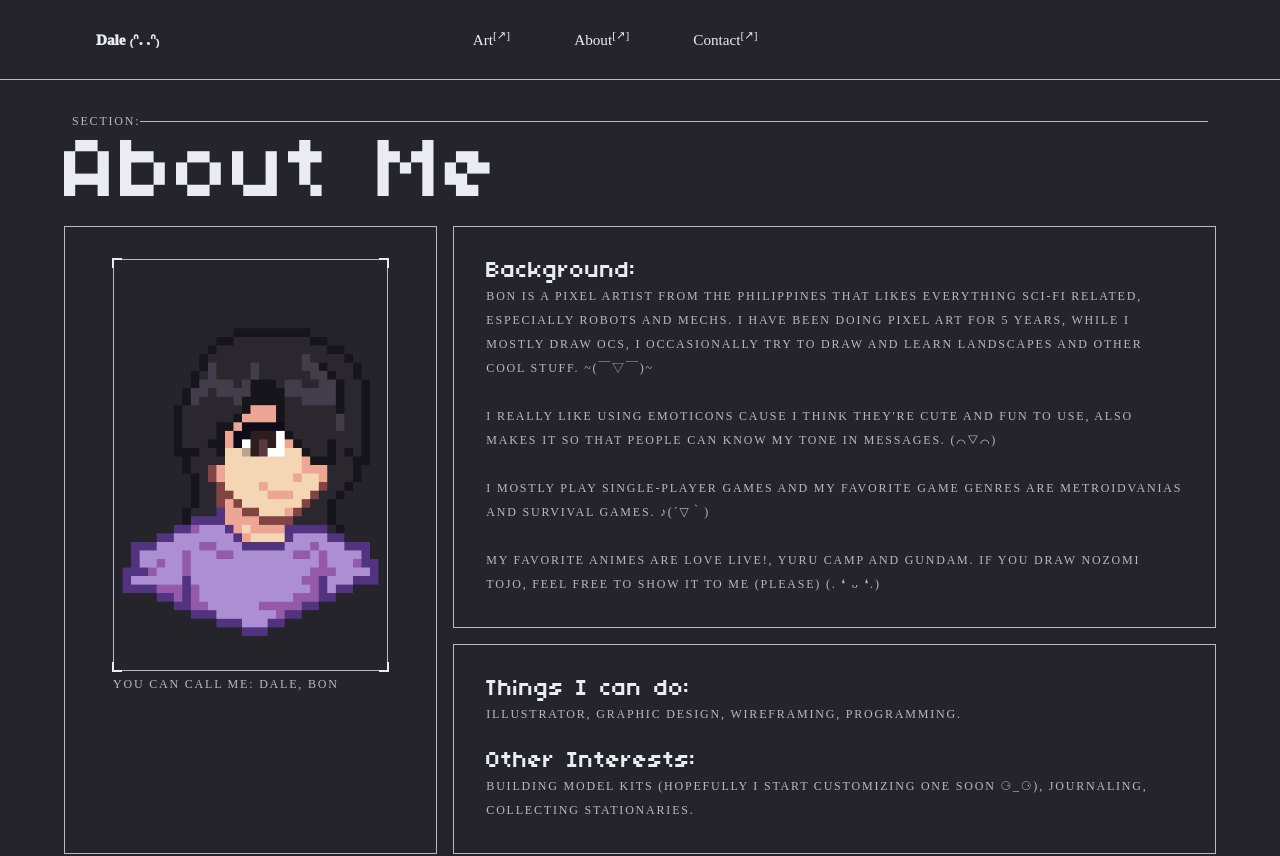
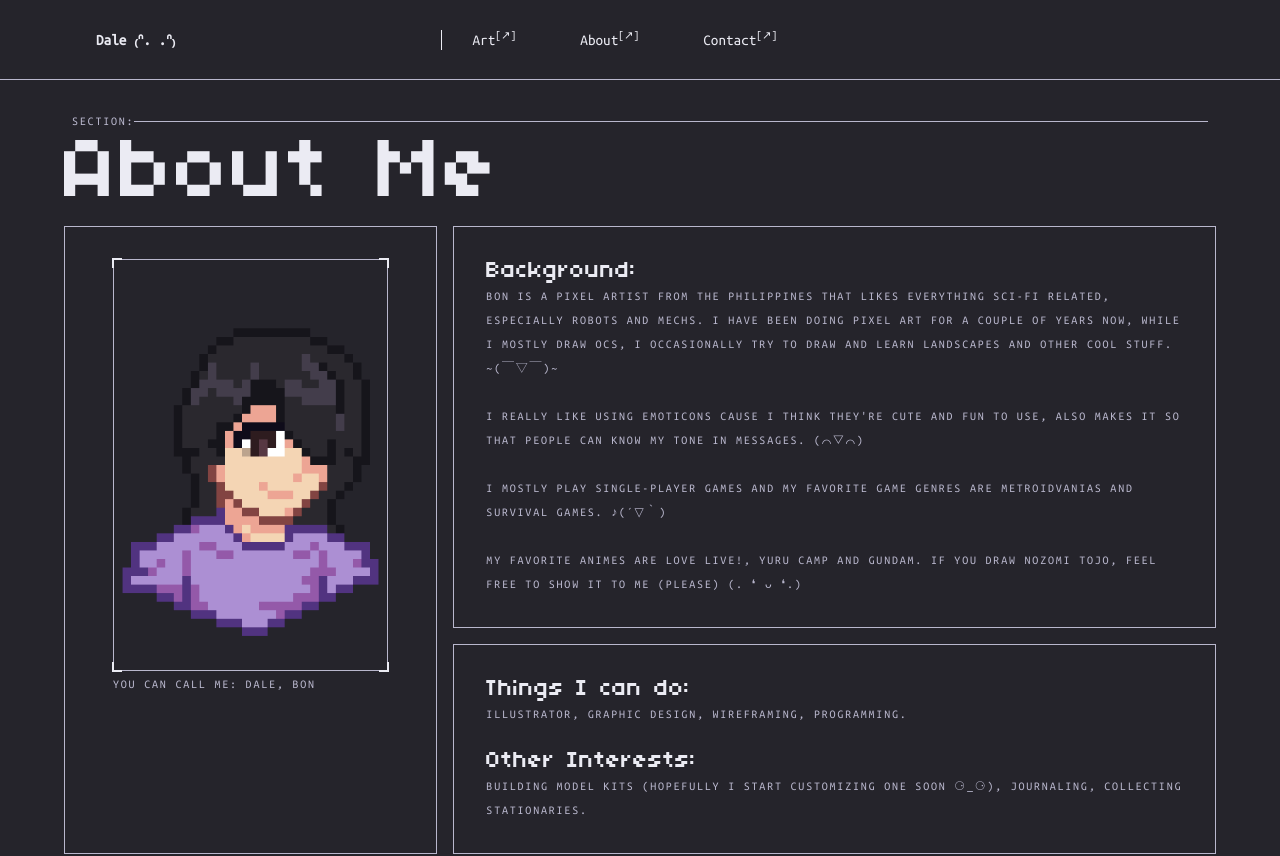
Before and after one commit to JD-NT/Portfolio, a Next.js app: page /about in a window 1280 px wide. Shown: the top 856 px of the page. Built offline with nearby package versions, Linux system fonts and the light colour scheme.

Commit message:
fixed fonts

```diff
--- a/app/about/page.tsx
+++ b/app/about/page.tsx
@@ -19,7 +19,7 @@ function About() {
                         <h6>Background:</h6>
                         <small>
                             Bon is a pixel artist from the Philippines that likes everything sci-fi related, especially robots and mechs.
-                            I have been doing pixel art for 5 years, while I mostly draw OCs, I occasionally try to draw and learn landscapes and other cool stuff. ~(￣▽￣)~
+                            I have been doing pixel art for a couple of years now, while I mostly draw OCs, I occasionally try to draw and learn landscapes and other cool stuff. ~(￣▽￣)~
                             <br /><br />
                             I really like using emoticons cause I think they're cute and fun to use, also makes it so that people can know my tone in messages. (⌒▽⌒)
                             <br /><br />
--- a/app/globals.css
+++ b/app/globals.css
@@ -40,7 +40,6 @@
 html {
   background-color: var(--color-darkblue-50);
   color: var(--color-white-50);
-  font-family: Ubuntu Mono;
   text-wrap: balance;
   text-overflow: ellipsis;
 }
--- a/app/layout.tsx
+++ b/app/layout.tsx
@@ -1,12 +1,18 @@
 import type { Metadata } from "next";
-import NavBar from "./components/NavBar/NavBar";
+import NavBar from './components/NavBar/NavBar';
 import "./globals.css";
 import Footer from "./components/Footer/Footer";
+import localFont from 'next/font/local'
+
 
 export const metadata: Metadata = {
   title: "Dale's Warren",
   description: "I'm Dale, a Pixel Artist and Character Designer.. this site is best viewed on desktop but will work on other devices ^_^",
 };
+
+const UbuntuMono = localFont({
+  src: '../public/assets/Fonts/UbuntuMono-Regular.ttf',
+})
 
 export default function RootLayout({
   children,
@@ -14,7 +20,7 @@ export default function RootLayout({
   children: React.ReactNode;
 }>) {
   return (
-    <html lang="en">
+    <html lang="en" className={UbuntuMono.className}>
       <head>
         <link rel="icon" href="/assets/sprite-0002.ico" type="images/x-icon" sizes="any" />
       </head>
```
